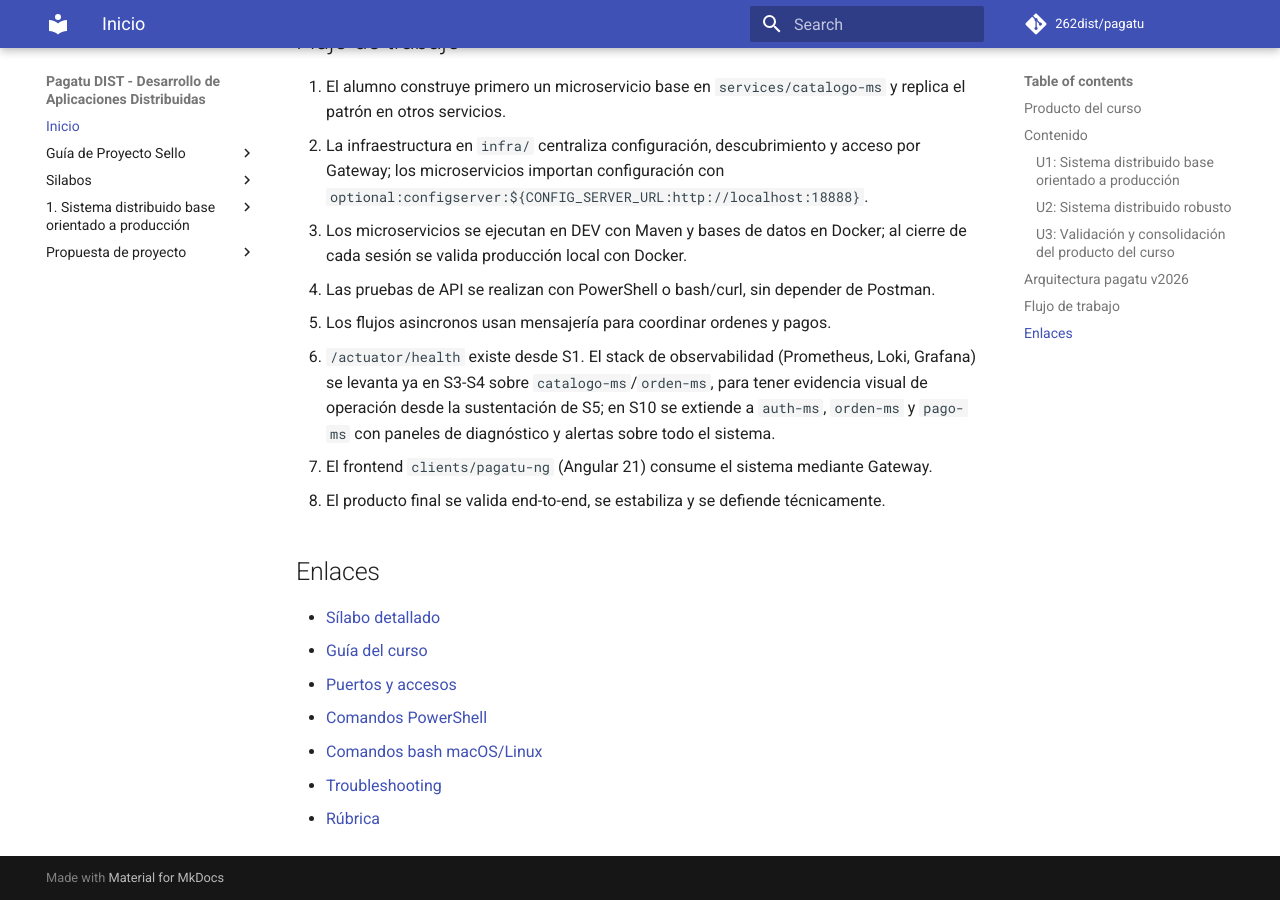
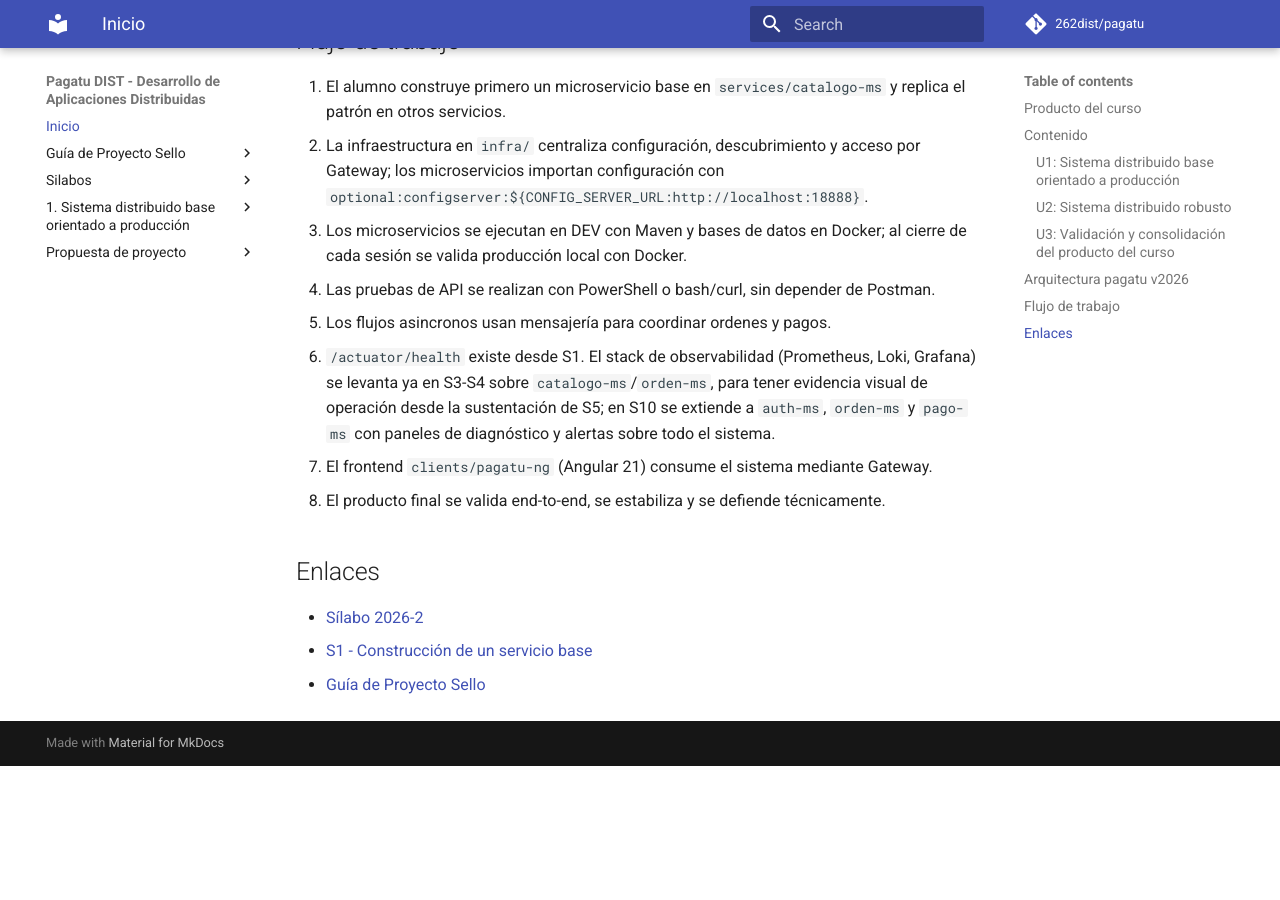
Before and after one commit to rbn-69-cod/pagatu, an MkDocs documentation site: the page built from docs/index.md, in a window 1280 px wide and 900 px high, scrolled down 3880 px. Built offline with MkDocs 1.6.1 and Material for MkDocs 9.7.7, drawn with Linux system fonts in a browser that asks for light colours; comment, search, counter and statistics services are not loaded; after the commit the page ends 4646 px from its top, so only the background shows below that.

Commit message:
first commit

```diff
--- a/docs/index.md
+++ b/docs/index.md
@@ -157,10 +157,6 @@ Convención del diagrama: las flechas continuas representan interacciones de neg
 
 ## Enlaces
 
-- [Sílabo detallado](silabo.md)
-- [Guía del curso](guia-curso.md)
-- [Puertos y accesos](referencias/puertos.md)
-- [Comandos PowerShell](referencias/comandos-powershell.md)
-- [Comandos bash macOS/Linux](referencias/comandos-bash.md)
-- [Troubleshooting](referencias/troubleshooting.md)
-- [Rúbrica](referencias/rubrica.md)
+- [Sílabo 2026-2](silabo_dist_2026_2.md)
+- [S1 - Construcción de un servicio base](sesiones/S01_Construccion_Servicio_Base.md)
+- [Guía de Proyecto Sello](proyecto-sello/index.md)
```
